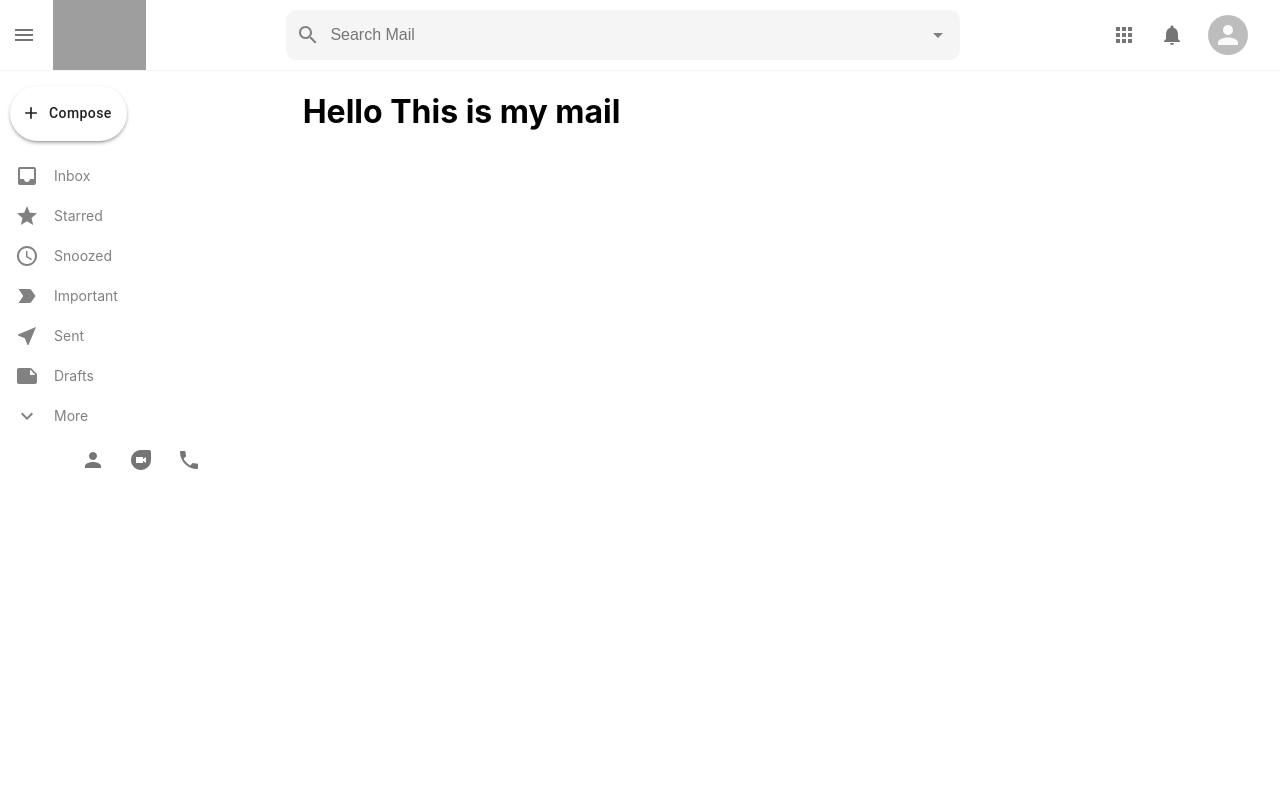
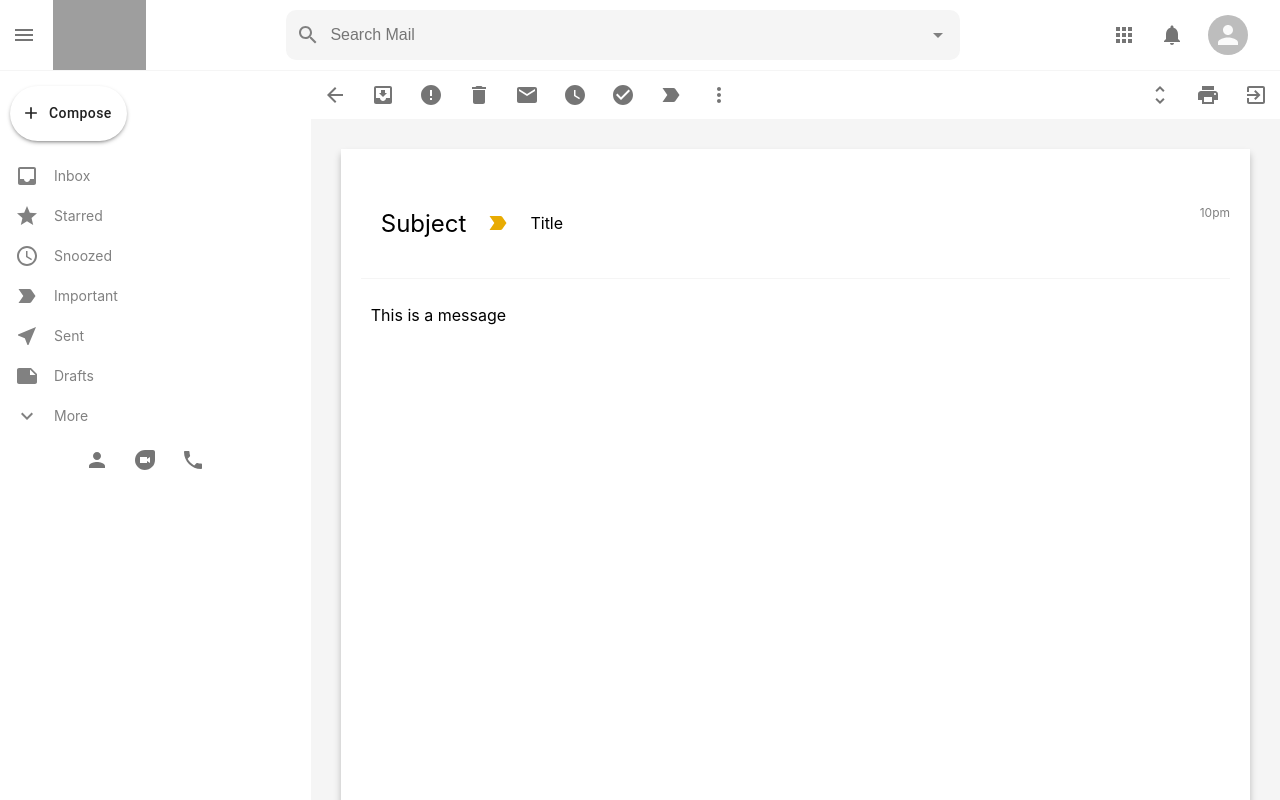
Before and after one commit to sahil-13399/Gmail-Clone-React, a React (Create React App) app: page /mail in a window 1280 px wide. Shown: the top 800 px of the page. Built offline with nearby package versions, Linux system fonts and the light colour scheme; grey boxes are pictures that could not be loaded.

Commit message:
Static Implementation Done

```diff
--- a/src/Mail.css
+++ b/src/Mail.css
@@ -0,0 +1,54 @@
+.mail{
+    flex: 1;
+    background-color: whitesmoke;
+}
+.tools {
+    display: flex;
+    justify-content: space-between;
+    background-color: white;
+}
+.tools_left {
+    display: flex;
+}
+.tools_right {
+    display: flex;
+}
+.mail_important {
+    color: #e8ab02 !important;
+}
+.mail_body {
+    display: flex;
+    flex-direction: column;
+    margin: 30px;
+    background-color: white;
+    padding: 20px;
+    height: 100vh;
+    box-shadow: 0px 5px 7px 0px rgba(0,0,0,0.24);
+}
+.mail_bodyHeader {
+    display: flex;
+    align-items: center;
+    border-bottom: 1px solid whitesmoke;
+    padding: 20px;
+    position: relative;
+}
+.mail_bodyHeader > h2 {
+    font-weight: 400;
+    margin-right: 20px;
+}
+.mail_bodyHeader > p {
+    margin-left: 20px;
+}
+.mail_message >p{
+    overflow-wrap: break-word;
+    margin-right: 20px;
+    padding: 10px;
+}
+
+.mail_time {
+    position: absolute;
+    top: 24px;
+    right: 0;
+    font-size: 12px;
+    color: gray;
+}
--- a/src/Mail.js
+++ b/src/Mail.js
@@ -1,10 +1,80 @@
+import { IconButton } from '@material-ui/core';
 import React from 'react'
+import { useHistory } from 'react-router'
 import './Mail.css'
+import ArrowBackIcon from '@material-ui/icons/ArrowBack';
+import MoveToInboxIcon from '@material-ui/icons/MoveToInbox';
+import ErrorIcon from '@material-ui/icons/Error';
+import DeleteIcon from '@material-ui/icons/Delete';
+import EmailIcon from '@material-ui/icons/Email';
+import WatchLaterIcon from '@material-ui/icons/WatchLater';
+import CheckCircleIcon from '@material-ui/icons/CheckCircle';
+import LabelImportantIcon from '@material-ui/icons/LabelImportant';
+import MoreVertIcon from '@material-ui/icons/MoreVert';
+import UnfoldMoreIcon from '@material-ui/icons/UnfoldMore';
+import PrintIcon from '@material-ui/icons/Print';
+import ExitToAppIcon from '@material-ui/icons/ExitToApp';
 
 function Mail() {
+    const history = useHistory();
     return (
-        <div>
-            <h1>Hello This is my mail</h1>
+        <div className = "mail">
+            <div className = "tools">
+                <div className = "tools_left">
+                    <IconButton onClick = {() => history.push("/")}>
+                        <ArrowBackIcon />
+                    </IconButton>
+                    <IconButton>
+                    <MoveToInboxIcon />
+                    </IconButton>
+
+                    <IconButton>
+                        <ErrorIcon />
+                    </IconButton>
+                    <IconButton>
+                        <DeleteIcon />
+                    </IconButton>
+                    <IconButton>
+                        <EmailIcon />
+                    </IconButton>
+                    <IconButton>
+                        <WatchLaterIcon />
+                    </IconButton>
+                    <IconButton>
+                        <CheckCircleIcon />
+                    </IconButton>
+                    <IconButton>
+                        <LabelImportantIcon />
+                    </IconButton>
+                    <IconButton>
+                        <MoreVertIcon />
+                    </IconButton>
+                </div>
+                <div className = "tools_right">
+                    <IconButton>
+                        <UnfoldMoreIcon />
+                    </IconButton>
+                    <IconButton>
+                        <PrintIcon />
+                    </IconButton>
+                    <IconButton>
+                        <ExitToAppIcon />
+                    </IconButton>
+                </div>
+            </div>
+            <div className = "mail_body">
+                <div className ="mail_bodyHeader">
+                    <h2>
+                        Subject
+                    </h2>
+                    <LabelImportantIcon className = "mail_important"/>
+                    <p>Title</p>
+                    <p className="mail_time">10pm</p>
+                </div>
+                <div className = "mail_message" >
+                    <p>This is a message</p>
+                </div>
+            </div>
         </div>
     )
 }
```
